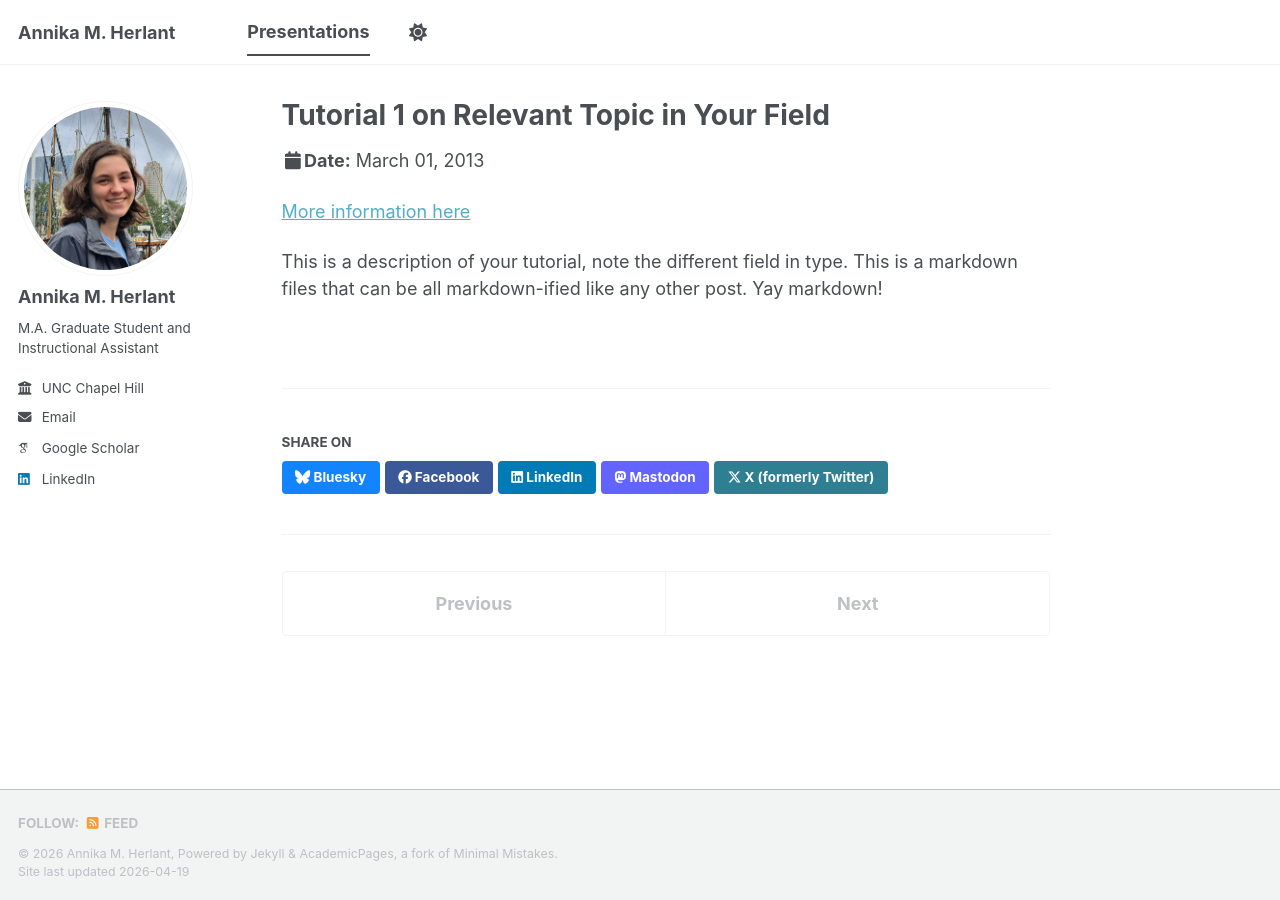
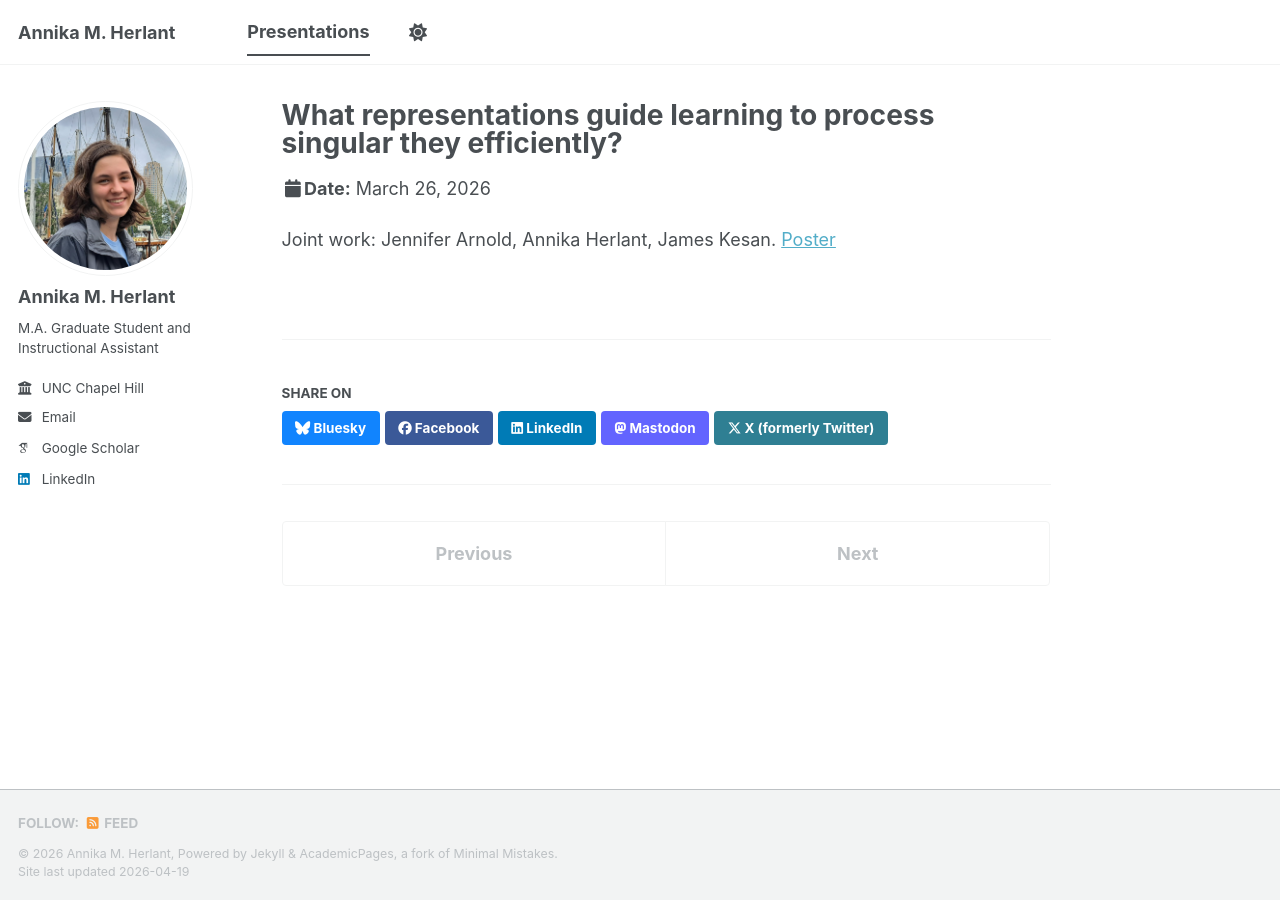
Before and after one commit to aherlant/aherlant.github.io, a Jekyll site: the page built from _talks/2013-03-01-tutorial-1.md, in a window 1280 px wide. Built offline with Jekyll 4.4.1, drawn with Linux system fonts in a browser that asks for light colours; some web fonts are replaced; a script bundle is joined from its source files by our own code; library files that are not in the unit come from our copies.

Commit message:
Revise tutorial talk details for poster presentation
Updated the title, type, permalink, venue, date, and location for the tutorial talk.

```diff
--- a/_talks/2013-03-01-tutorial-1.md
+++ b/_talks/2013-03-01-tutorial-1.md
@@ -1,13 +1,11 @@
 ---
-title: "Tutorial 1 on Relevant Topic in Your Field"
+title: "What representations guide learning to process singular they efficiently?"
 collection: talks
-type: "Tutorial"
-permalink: /talks/2013-03-01-tutorial-1
-venue: "UC-Berkeley Institute for Testing Science"
-date: 2013-03-01
-location: "Berkeley, CA, USA"
+type: "Poster presentation"
+permalink: /talks/2026-HSP
+venue: "39th Annual Conference on Human Sentence Processing"
+date: 2026-03-26
+location: "MIT, Cambridge, MA"
 ---
 
-[More information here](http://exampleurl.com)
-
-This is a description of your tutorial, note the different field in type. This is a markdown files that can be all markdown-ified like any other post. Yay markdown!
+Joint work: Jennifer Arnold, Annika Herlant, James Kesan. [Poster](https://hsp2026.org/posters/upload_113.pdf)
```
